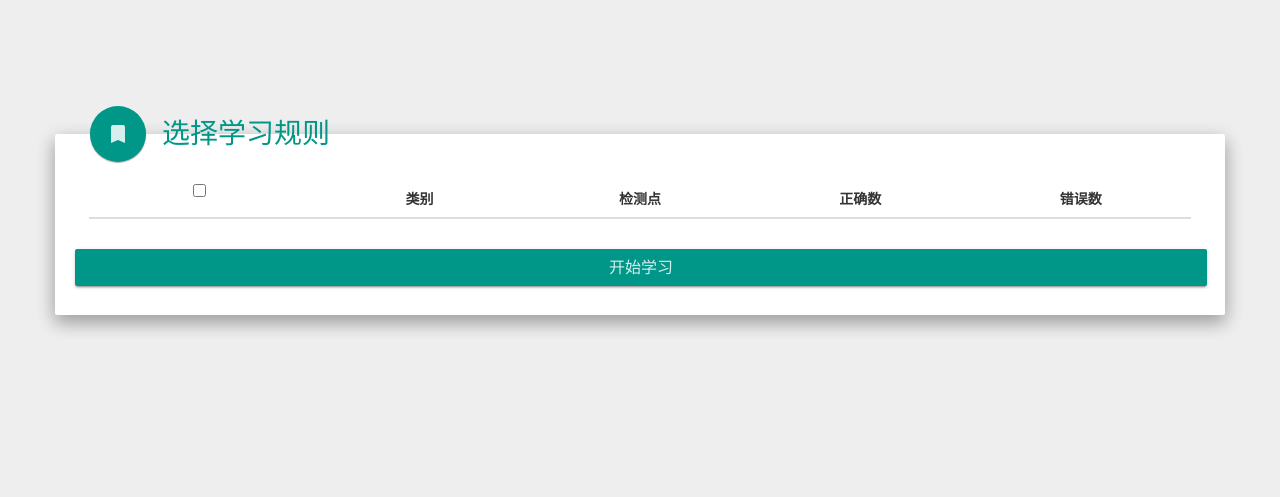
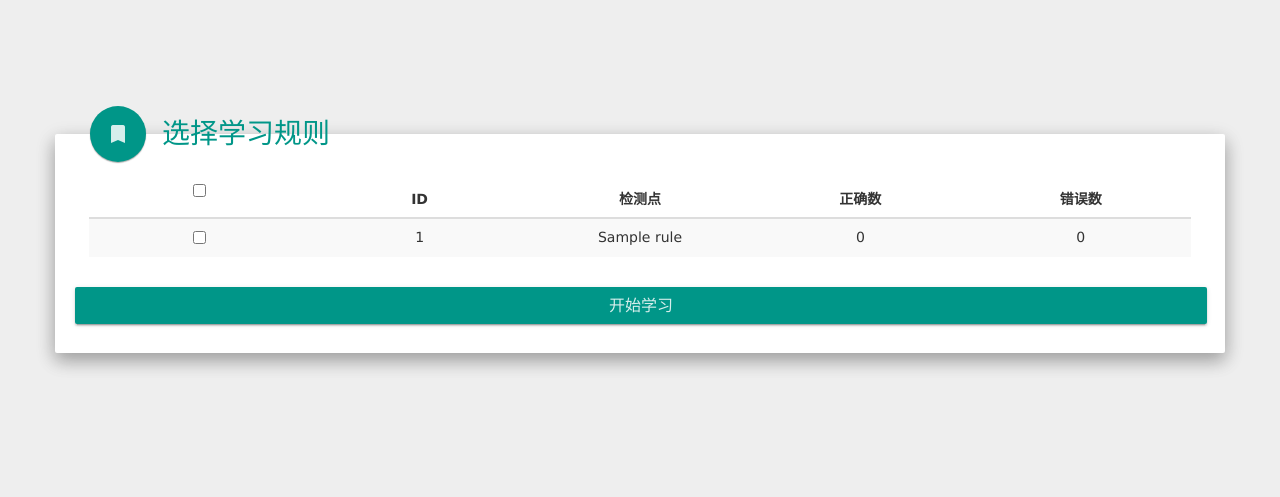
Before and after one commit to QinDaDian/accessibilityLS, a Django app: template templates/rule_list.html in a window 1280 px wide. Shown: the part 60-557 px from the top of the page. Run offline with Django 3.2, Linux system fonts and the light colour scheme; the template is opened without the code that fills it: values that come from a table or form of the project are taken from there, others are empty; tables that the repository leaves empty hold one stand-in row (values such as "Sample post"); lists and menus that the app fills with data are empty; some libraries are stand-ins or nearby versions.

Commit message:
需要后端传值1

```diff
--- a/templates/rule_list.html
+++ b/templates/rule_list.html
@@ -21,7 +21,7 @@
         </div>
         <div class="col-md-12">
             <div class="countdownTable">
-                <table id="aCountdownTable" class="table table-striped table-hover results flexible-table ellipsis-table" style="margin-top: 10px;">
+                <table id="ruleTable" class="table table-striped table-hover results flexible-table ellipsis-table" style="margin-top: 10px;">
                     <thead>
                     <tr>
                         <th rowspan="2">
@@ -30,12 +30,23 @@
                                 <span></span>
                             </label>
                         </th>
-                        <th rowspan="4">类别</th>
+                        <th rowspan="4">ID</th>
                         <th rowspan="6">检测点</th>
                         <th rowspan="2">正确数</th>
                         <th rowspan="2">错误数</th>
                     </tr>
                     </thead>
+                    <tbody>
+                        {% for d in rule_list %}
+                            <tr>
+                                <td> <input type="checkbox" id="checkbox"/></td>
+                                <td>{{ d.rule_id }}</td>
+                                <td>{{ d.title }}</td>
+                                <td>0</td>
+                                <td>0</td>
+                            </tr>
+                         {% endfor %}
+                  </tbody>
                 </table>
             </div>
         </div>
@@ -47,10 +58,10 @@
 
 {% include "common/footer.html"%}
 <script type="text/javascript">
-    $(function () {
-
-    })
-
+<script src="/static/js/jquery.dataTables.min.js">
+     $(function () {
+       $('#ruleTable').DataTable();
+  });
 </script>
 </body>
 </html>
```
Also changed, not shown: learningsystem/views/views.py (+7 -2 lines), templates/study_task.html (+6 -1 lines).
